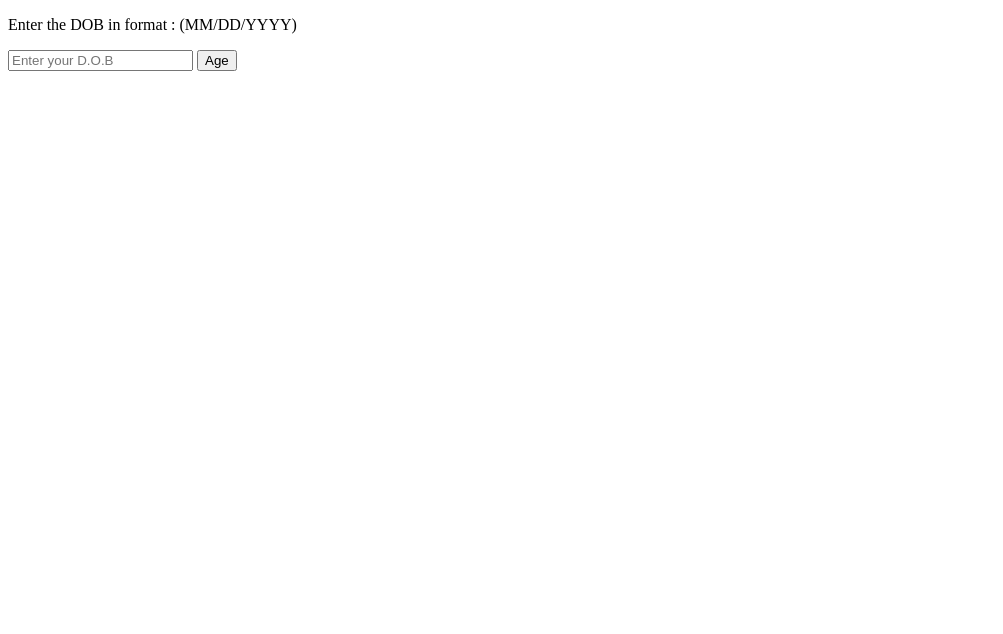
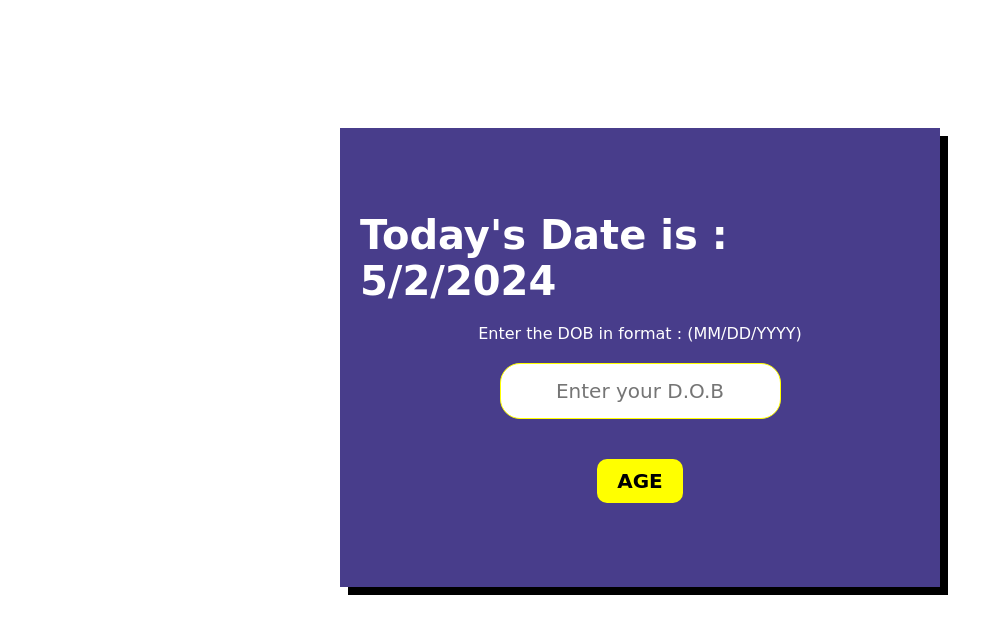
Before and after one commit to VanathiAmuthan/Age-Calculator, a plain HTML site: page index.html in a window 1280 px wide. Shown: the whole page, without its empty margins (0-1003 px from the left). Drawn offline with Linux system fonts and the light colour scheme.

Commit message:
Update index.html

```diff
--- a/index.html
+++ b/index.html
@@ -4,7 +4,7 @@
     <meta charset="UTF-8">
     <meta http-equiv="X-UA-Compatible" content="IE=edge">
     <meta name="viewport" content="width=device-width, initial-scale=1.0">
-    <link rel="stylesheet" href="CSS">
+    <link rel="stylesheet" href="style.css">
     <title>Age Calculator</title>
 </head>
 <body>
@@ -17,7 +17,7 @@
   <div id="displayAge">
       <p id="age"></p>
   </div>
-    <script src="Javascript">
+    <script src="script.js">
     </script>
 </body>
 </html>
```
